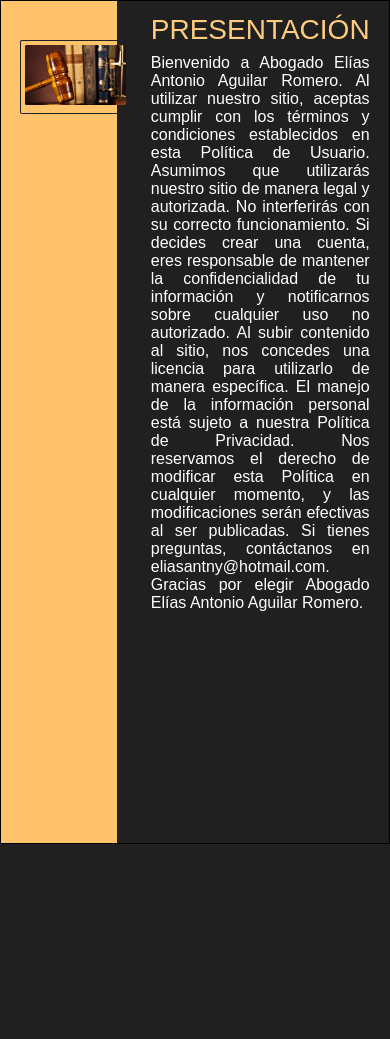
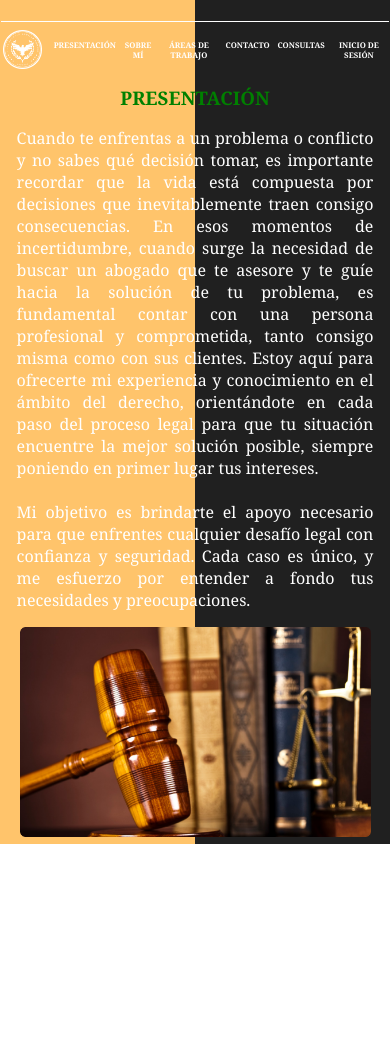
Before and after one commit to jlsxmo/pi_pm, a PHP site: page /presentation.html in a window 390 px wide. Before the commit the page ends 844 px from the top, so only its background shows below. Run offline with PHP 8.4, Linux system fonts and the light colour scheme.

Commit message:
presentacion responsiva
avance responsivo en la vista de presentación, aun no completo

```diff
--- a/css/presentation.css
+++ b/css/presentation.css
@@ -1,94 +1,90 @@
-/* Estilo global */
 * {
+  /* Para que no haya margenes ni padding por defecto */
   margin: 0;
   padding: 0;
-    box-sizing: border-box; /* Ajusta el modelo de caja al tamaño total */
+  box-sizing: border-box;
+}
+
+html,
+body {
+  height: 100%;
+  width: 100%;
 }
 
 body {
+  display: flex;
+  flex-direction: column;
+  font-family: Georgia, 'Times New Roman', Times, serif;
   color: white;
-    font-family: Arial, sans-serif;
-    min-height: 100vh; /* Ajusta la altura mínima al 100% del viewport */
-    width: 100vw; /* Ajusta el ancho al 100% del viewport */
-    /*
-    Por alguna razón la línea inmediata de abajo hace que funcione, pero si la quito
-    la altura del body no se ajusta al 100% del viewport. No sé por qué.
-    */
-    border: 1px solid black; /* Borde rojo de 1px */
-    position: relative; /* Necesario para posicionar los pseudo-elementos relativos al body */
-    object-fit: cover; /* Cubre completamente el viewport sin distorsionar */
+  overflow-x: hidden;
+  /* Previene el desplazamiento horizontal */
 }
 
-/* Fondo dividido */
-body::before,
-body::after {
-    content: '';
-    position: absolute; /* Posiciona los pseudo-elementos relativos al body */
+/* Estilos para las secciones */
+.izq, .der {
+  position: fixed; /* Fija las secciones en la pantalla */
   top: 0;
   bottom: 0;
-    z-index: -1; /* Asegura que los pseudo-elementos estén debajo de todos los demás elementos */
+  height: 100vh; /* Ajusta la altura al 100% del viewport */
 }
 
-body::before {
+.izq {
   left: 0;
-    width: 30%; /* Ancho del primer rectángulo */
+  width: 50%; /* Ancho de la primera sección */
   background-color: #FFC46B; /* Color del primer rectángulo */
 }
 
-body::after {
+.der {
   right: 0;
-    width: 70%; /* Ancho del segundo rectángulo */
+  width: 50%; /* Ancho de la segunda sección */
   background-color: #202020; /* Color del segundo rectángulo */
 }
 
-/* Contenedor del contenido de presentación */
-#presentacion {
-    display: flex; /* Utiliza flexbox para el diseño */
-    align-items: flex-start; /* Alinea los elementos al inicio */
-    margin-top: 10%;
-    gap: 5%; /* Espacio entre la imagen y el texto */
+/* Ajustes para el contenido */
+.contenido {
+  position: relative; /* Permite que el contenido esté sobre las secciones */
+  z-index: 1; /* Asegura que el contenido quede por encima */
+  flex: 1;
+  color: white; /* Ajusta el color del texto para mejor contraste */
 }
 
-/* Estilo para el contenedor picture */
-#presentacion picture {
-    display: block; /* Asegura que sea un bloque para manejar dimensiones */
-    width: 45%; /* Ajusta el ancho al 45% del contenedor */
-    max-width: 100%; /* Asegura que no exceda el ancho máximo */
-    height: auto; /* Permite ajuste automático de la altura */
-    border: 0.1vw solid #202020;
-    border-radius: 2%;
-    overflow: hidden; /* Oculta cualquier parte de la imagen que exceda el contenedor */
-    padding: 1%;
-    margin-left: 5%;
+/* El código de arriba crea el fondo de las dos secciones de diferente */
+
+/* Media Queries */
+
+/* Dispositivos muy pequeños (teléfonos de 600px de ancho o menos) */
+@media only screen and (max-width: 600px) {
+  .contenido { /* El contenido de toda la página */
+    border: 1px solid transparent; /* Esto realmente no se ve */
   }
 
-/* Estilo para la imagen dentro de picture */
-#presentacion picture img {
-    width: 100%; /* Ajusta el ancho al 100% del contenedor */
-    height: auto; /* Ajuste automático de la altura */
-    object-fit: cover; /* Cubre completamente el contenedor sin distorsionar */
+  .contenido section { /* La secciíon que incluye la imagen y presentación */
+    display: flex;
+    flex-direction: column-reverse; /* Primero el texto y luego la imagen */
   }
 
-/* Estilo para el artículo */
-#presentacion article {
-    flex: 1; /* Toma el espacio restante disponible */
-    display: flex; /* Utiliza flexbox para el diseño interno */
-    flex-direction: column; /* Coloca los hijos en columna */
-    text-align: justify; /* Justifica el texto */
-    margin-right: 5%;
+  .contenido article { /* La presentación */
+    padding: 4vw;
   }
 
-/* Estilo para el título */
-#presentacion article h1 {
-    color: #FFCB7E; /* Color personalizado */
-    font-weight: lighter;
-    font-size: 175%;
-    margin-top: -12%; /* Ajusta este valor según sea necesario */
-    margin-bottom: 4%;
-    text-align: center; /* Centra el texto */
+  .contenido article h1 { /* El título de la presentación */
+    width: 100%;
+    text-align: center;
+    color: green
   }
 
-/* Estilo para el párrafo */
-#presentacion article p {
-    margin-top: 0%; /* Ajusta este valor según sea necesario */
+  .contenido article p { /* El texto de la presentación */
+    width: 100%;
+    text-align: justify;
+    margin-top: 5%;
   }
+
+  .contenido #presentacion picture{
+    width: 90vw;
+    margin: 0 auto;
+  }
+
+  .contenido picture img{
+    width: 100%;
+  }
+}
--- a/presentation.html
+++ b/presentation.html
@@ -12,8 +12,13 @@
 </head>
 
 <body>
+
+  <section class="izq"></section> <!-- Sección izquierda de color #FFC46B -->
+  <section class="der"></section> <!-- Sección derecha de color #202020 -->
+
+  <div class="contenido">
     <!-- Header -->
-  <?php include './php/header.php'; ?>
+    <header-placeholder></header-placeholder>
 
     <section id="presentacion">
       <picture>
@@ -22,25 +27,27 @@
       <article>
         <h1>PRESENTACIÓN</h1>
         <p>
-        Bienvenido a Abogado Elías Antonio Aguilar Romero. Al utilizar nuestro sitio, aceptas cumplir con los
-        términos
-        y condiciones establecidos en esta Política de Usuario. Asumimos que utilizarás nuestro sitio de manera
-        legal
-        y autorizada. No interferirás con su correcto funcionamiento. Si decides crear una cuenta, eres
-        responsable de
-        mantener la confidencialidad de tu información y notificarnos sobre cualquier uso no autorizado. Al subir
-        contenido al sitio, nos concedes una licencia para utilizarlo de manera específica. El manejo de la
-        información personal está sujeto a nuestra Política de Privacidad. Nos reservamos el derecho de modificar
-        esta
-        Política en cualquier momento, y las modificaciones serán efectivas al ser publicadas. Si tienes
-        preguntas,
-        contáctanos en eliasantny@hotmail.com. Gracias por elegir Abogado Elías Antonio Aguilar Romero.
+          Cuando te enfrentas a un problema o conflicto y no sabes qué decisión tomar, es importante recordar que la
+          vida está compuesta por decisiones que inevitablemente traen consigo consecuencias. En esos momentos de
+          incertidumbre, cuando surge la necesidad de buscar un abogado que te asesore y te guíe hacia la solución de tu
+          problema, es fundamental contar con una persona profesional y comprometida, tanto consigo misma como con sus
+          clientes. Estoy aquí para ofrecerte mi experiencia y conocimiento en el ámbito del derecho, orientándote en
+          cada paso del proceso legal para que tu situación encuentre la mejor solución posible, siempre poniendo en
+          primer lugar tus intereses.
+          <br><br>
+          Mi objetivo es brindarte el apoyo necesario para que enfrentes cualquier desafío legal con confianza y
+          seguridad. Cada caso es único, y me esfuerzo por entender a fondo tus necesidades y preocupaciones.
         </p>
       </article>
     </section>
 
     <!-- Footer -->
-  <?php include './php/footer.php'; ?>
+    <footer-placeholder></footer-placeholder>
+  </div>
+
+  <script src="./js/loadHeader.js"></script> <!-- Carga el header -->
+  <script src="./js/header.js"></script> <!-- Interacción del header -->
+  <script src="./js/loadFooter.js"></script> <!-- Carga el footer -->
 
 </body>
 
```
Also changed, not shown: css/index.css (+27 -3 lines). Lines whose indentation alone changed are shown as unchanged.
